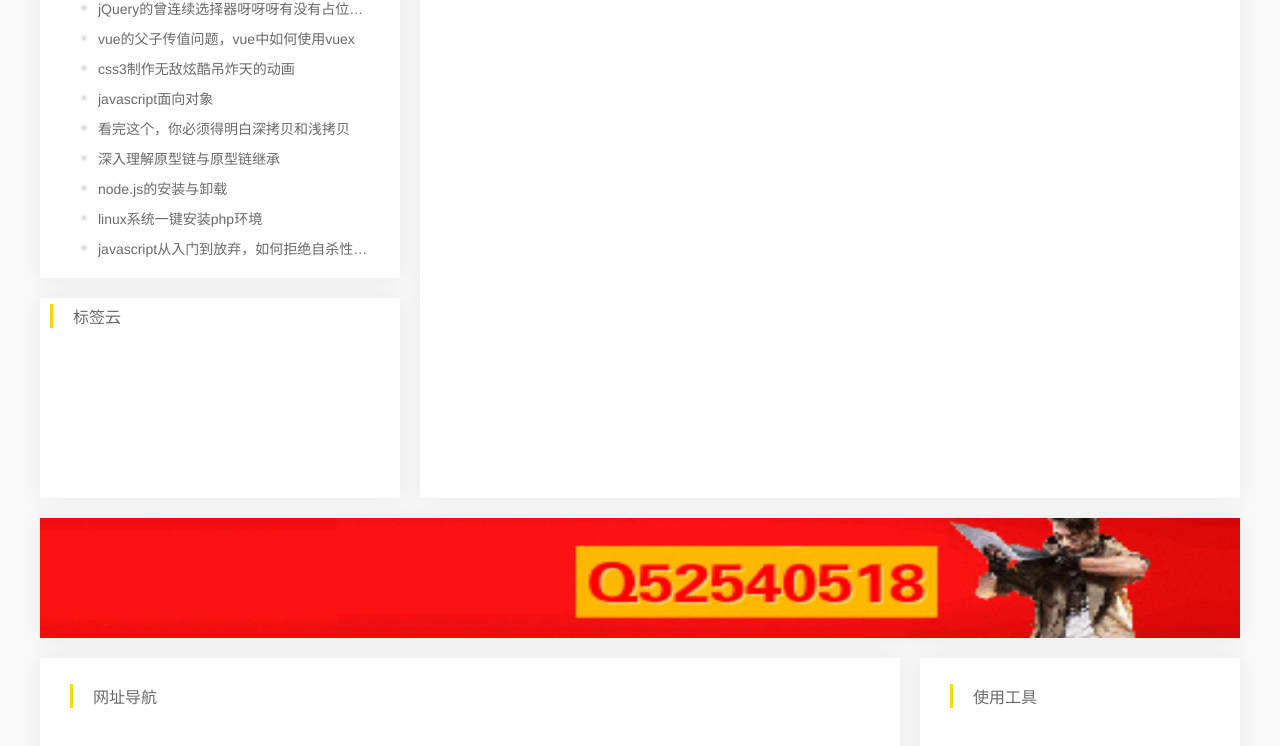
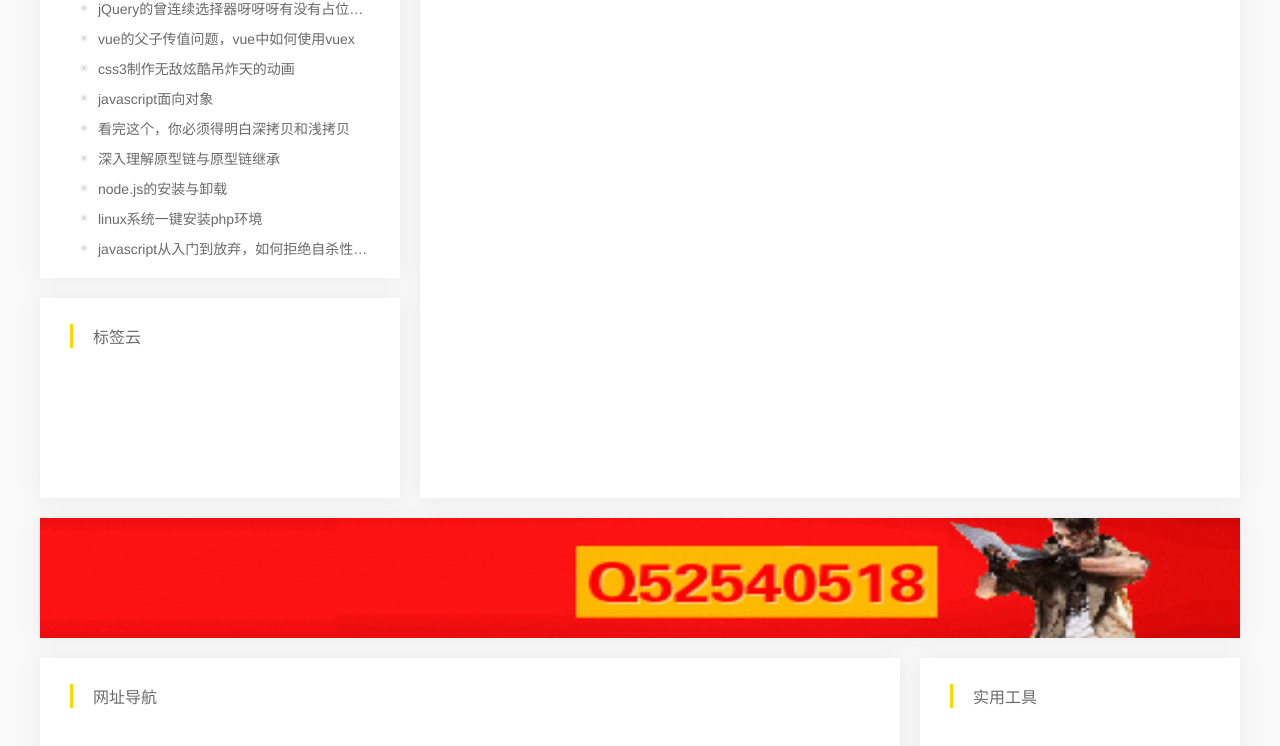
Before and after one commit to isnl/iiter, a Vue app: page / in a window 1280 px wide. Shown: the part 1752-2498 px from the top of the page. Built offline with nearby package versions, Linux system fonts and the light colour scheme; a web font is replaced by a local one.

Commit message:
增加待实现功能列表

```diff
--- a/src/components/index/WebsiteContent.vue
+++ b/src/components/index/WebsiteContent.vue
@@ -4,7 +4,7 @@
       <common-title titleName="网址导航"></common-title>
     </div>
     <div class="wec_right">
-      <common-title titleName="使用工具"></common-title>
+      <common-title titleName="实用工具"></common-title>
     </div>
   </div>
 </template>
--- a/src/components/index/articleContent/LabelCloud.vue
+++ b/src/components/index/articleContent/LabelCloud.vue
@@ -1,7 +1,7 @@
 <template>
-    <div class="lac_surround">
-        <common-title titleName="标签云"></common-title>
-    </div>
+  <div class="lac_surround">
+    <common-title titleName="标签云"></common-title>
+  </div>
 </template>
 
 <script>
@@ -21,6 +21,8 @@ export default {
 .lac_surround {
   width: 100%;
   height: 200px;
+  padding: 20px;
+  box-sizing: border-box;
   background: #fff;
   box-shadow: 0 0 20px rgba(102, 102, 102, 0.1);
 }
--- a/src/components/index/helpContent/RankingList.vue
+++ b/src/components/index/helpContent/RankingList.vue
@@ -7,6 +7,7 @@
       <span>行</span>
     </div>
     <div class="ral_control">
+      <!-- 滑过高亮   点击上凸效果 -->
       <span @click="changeItem('day')" :class="actived==='day'?'ral_actived':''">日榜</span>
       <span @click="changeItem('month')" :class="actived==='month'?'ral_actived':''">月榜</span>
       <span @click="changeItem('all')" :class="actived==='all'?'ral_actived':''">总榜</span>
```
Also changed, not shown: 1 other file (tests, documents, lock files or other folders).
